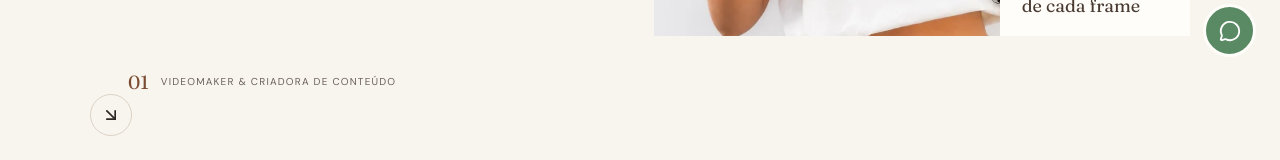
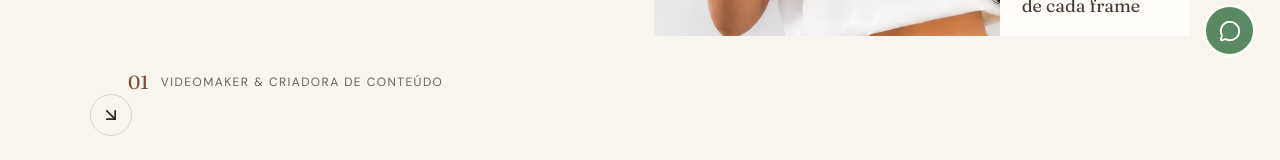
Before and after one commit to Sunnyzit0/jhennyfer-videomaker, a React (Vite) app: page / in a window 1280 px wide. Shown: the part 719-879 px from the top of the page. Built offline with nearby package versions, Linux system fonts and the light colour scheme.

Commit message:
style: aumentar textos pequenos

```diff
--- a/src/index.css
+++ b/src/index.css
@@ -884,6 +884,19 @@ section[id] {
 .contact-card p {
   font-size: 16px;
 }
+.hero-note,
+.filter-button,
+.portfolio-overlay span,
+.placeholder-note,
+.lightbox-caption span {
+  font-size: 12px;
+}
+.contact-detail {
+  font-size: 14px;
+}
+.site-footer {
+  font-size: 12px;
+}
 .lightbox-nav {
   align-items: center;
   background: rgba(255, 253, 249, 0.12);
--- a/src/pricing.css
+++ b/src/pricing.css
@@ -48,7 +48,7 @@
 }
 .pricing-table thead th {
   color: var(--brown);
-  font-size: 10px;
+  font-size: 12px;
   font-weight: 600;
   letter-spacing: 0.14em;
   padding-bottom: 14px;
```
